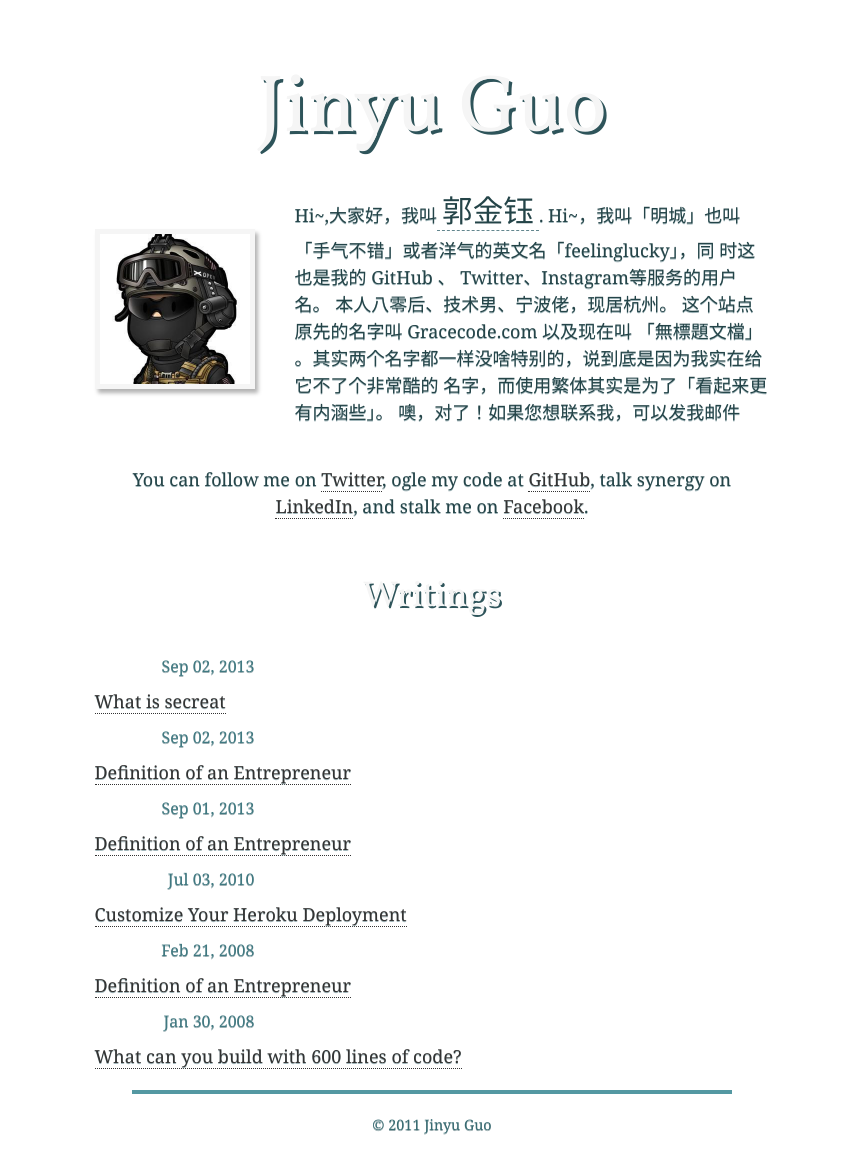
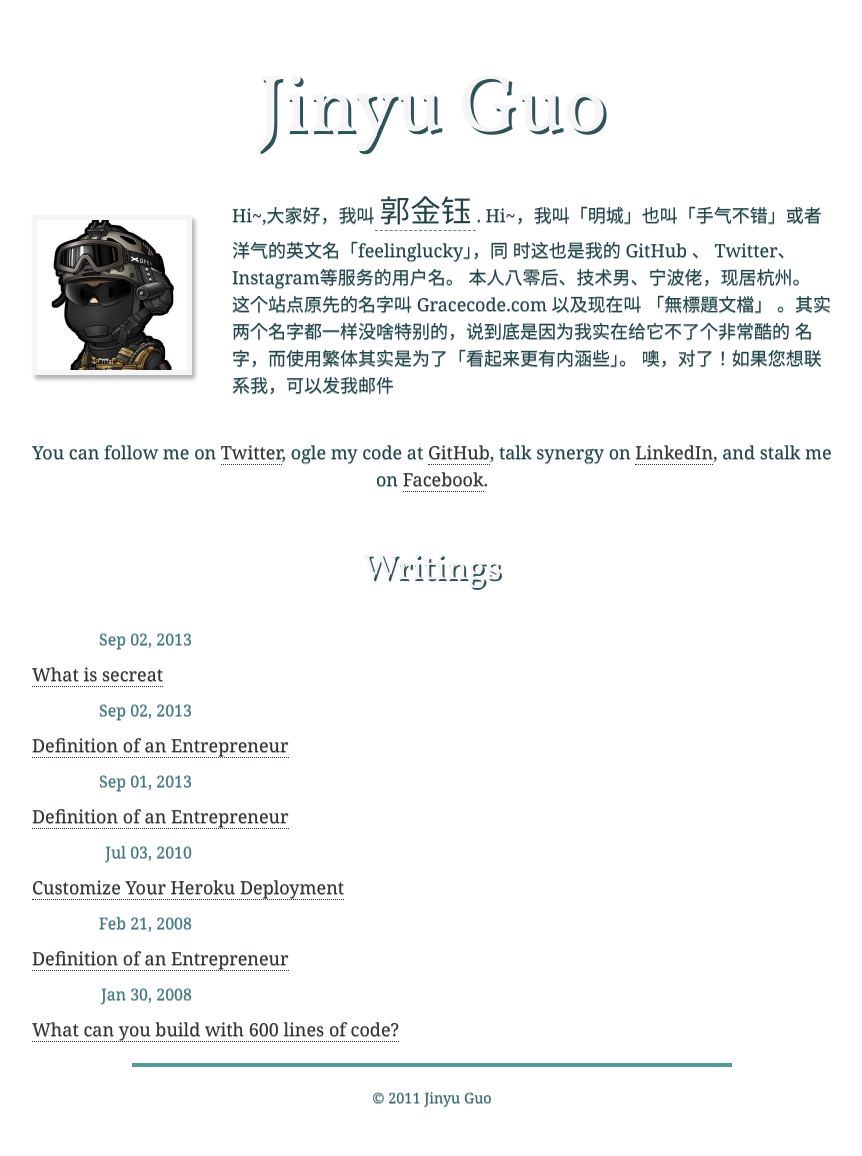
Before and after one commit to javaIsEGirl/javaisegirl.github.com, a Jekyll site: the page built from index.html, in a window 1280 px wide. Shown: the whole page, without its empty margins (208-1070 px from the left). Built offline with Jekyll 4.4.1, drawn with Linux system fonts in a browser that asks for light colours; some web fonts are replaced; after the commit the page ends 1129 px from its top, so only the background shows below that.

Commit message:
what i want told to someone

```diff
--- a/css/screen.css
+++ b/css/screen.css
@@ -110,7 +110,7 @@ strong {
 
 #welcome section {
   text-align: center;
-  width: 675px;
+  width: 800px;
   margin: 20px auto;
 }
 
```
